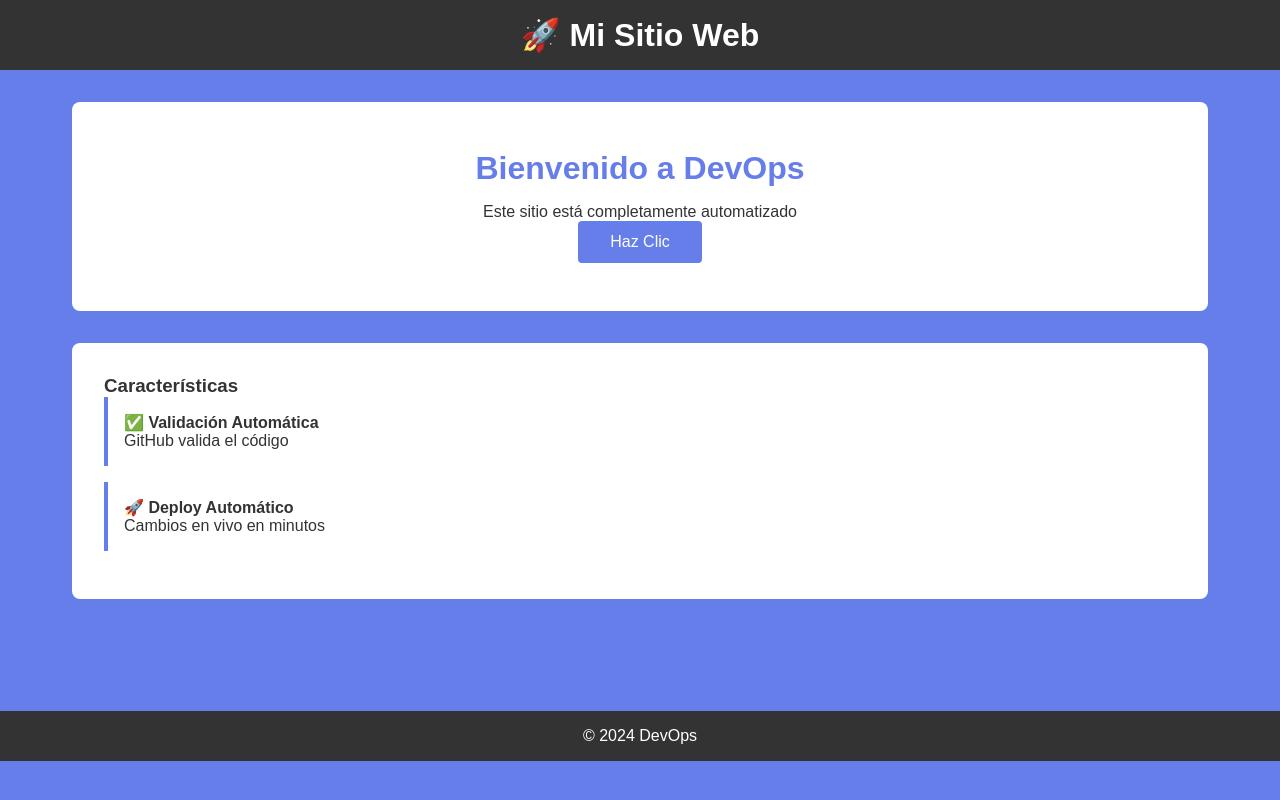
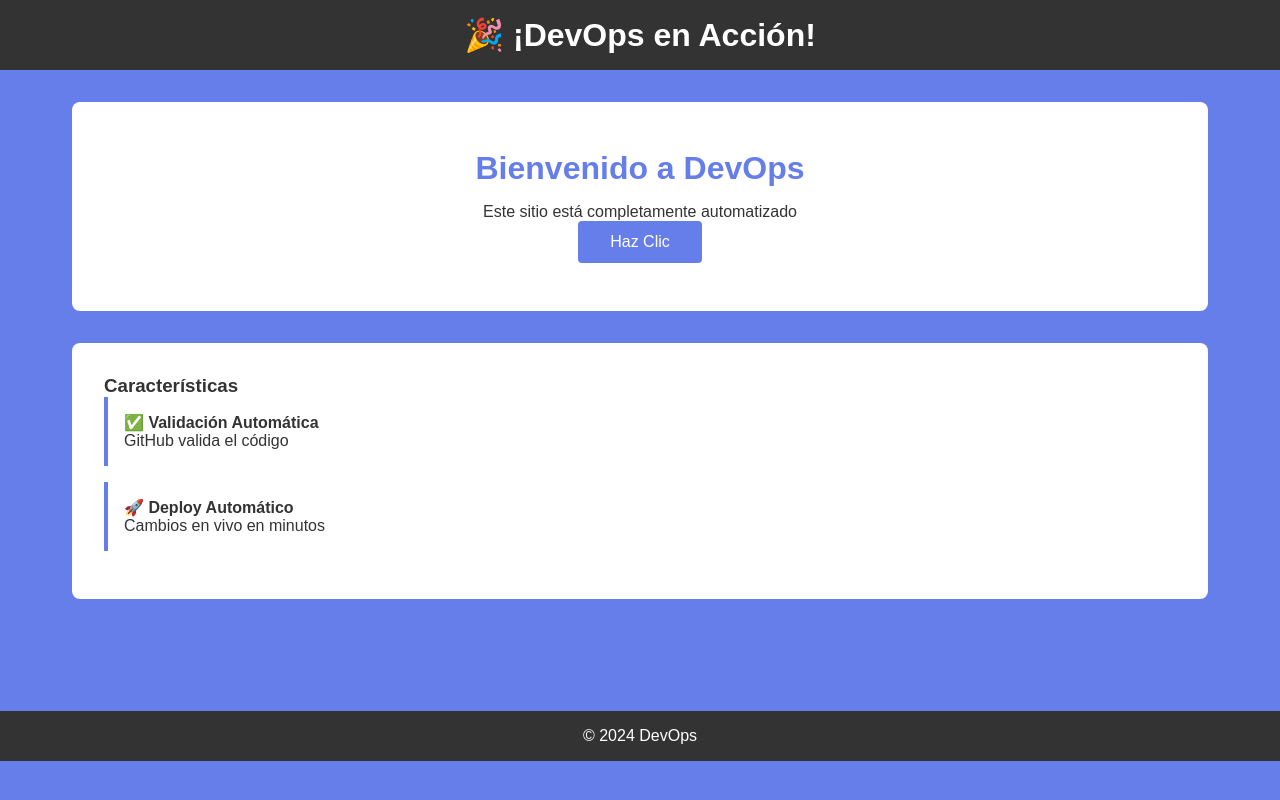
Before and after one commit to juancarlosts/mi-sitio-web, a website: page src/index.html in a window 1280 px wide. Drawn offline with Linux system fonts and the light colour scheme.

Commit message:
feat: actualizar mensaje

```diff
--- a/src/index.html
+++ b/src/index.html
@@ -8,7 +8,7 @@
 </head>
 <body>
     <header>
-        <h1>🚀 Mi Sitio Web</h1>
+        <h1>🎉 ¡DevOps en Acción!</h1>
     </header>
     <main>
         <section class="hero">
```
